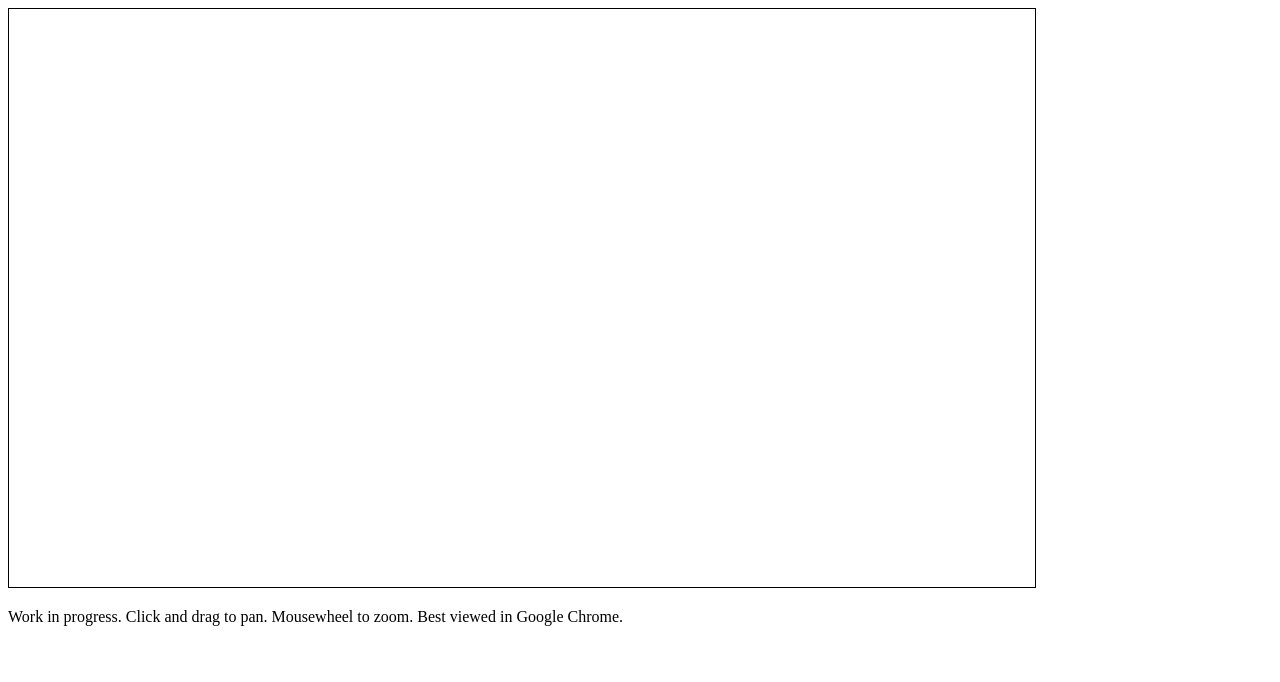
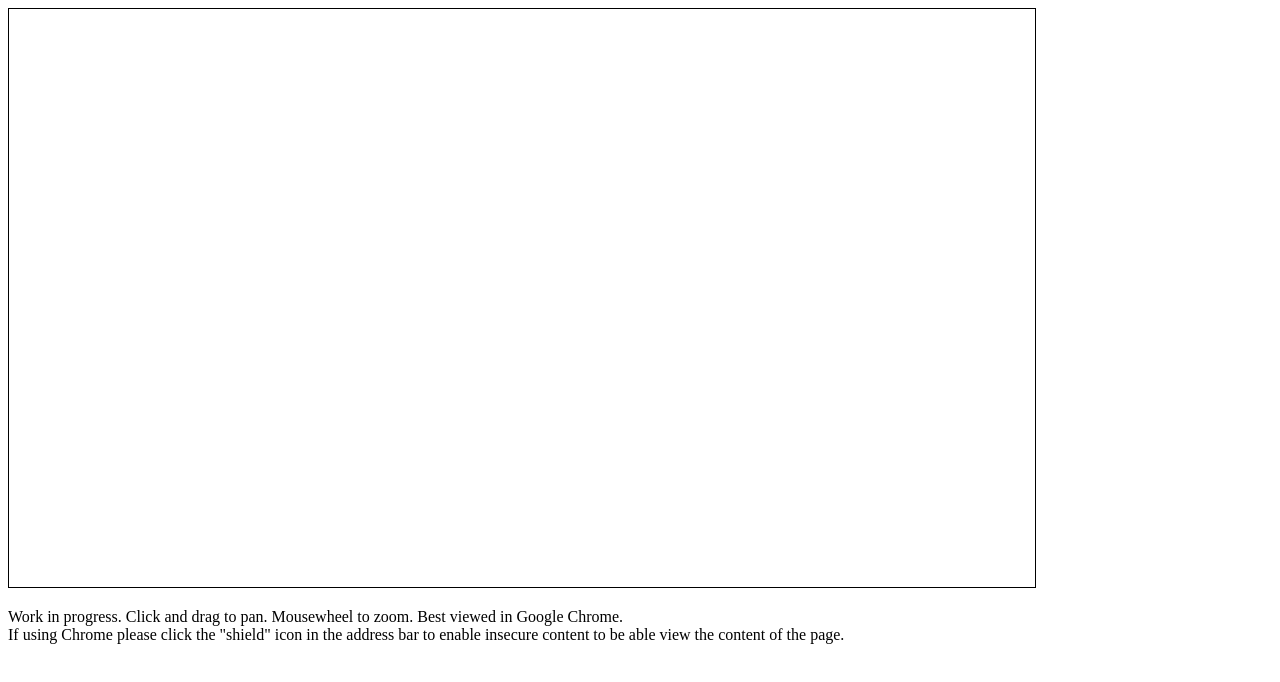
Before and after one commit to echl/ttcvis, a plain HTML site: page index.html in a window 1280 px wide. Drawn offline with nearby package versions, Linux system fonts and the light colour scheme; no server answers.

Commit message:
Update README and main page instructions.

```diff
--- a/index.html
+++ b/index.html
@@ -12,6 +12,8 @@
         <p>Work in progress.
             Click and drag to pan. Mousewheel to zoom.
             Best viewed in Google Chrome.
+            <br/>
+            If using Chrome please click the "shield" icon in the address bar to enable insecure content to be able view the content of the page.
         </p>
     </body>
 </html>
```
Also changed, not shown: 1 other file.
